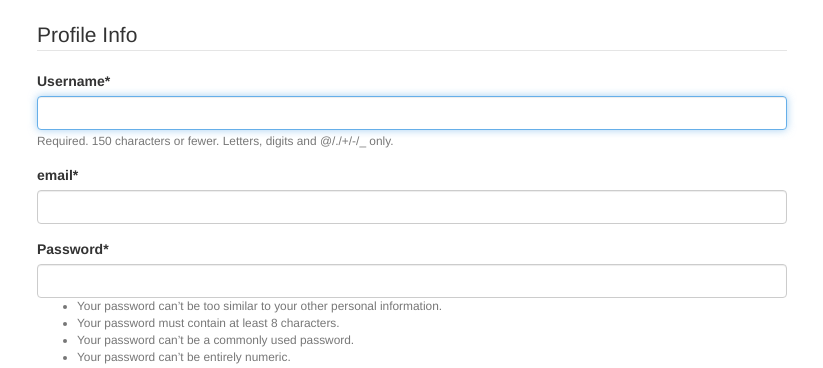
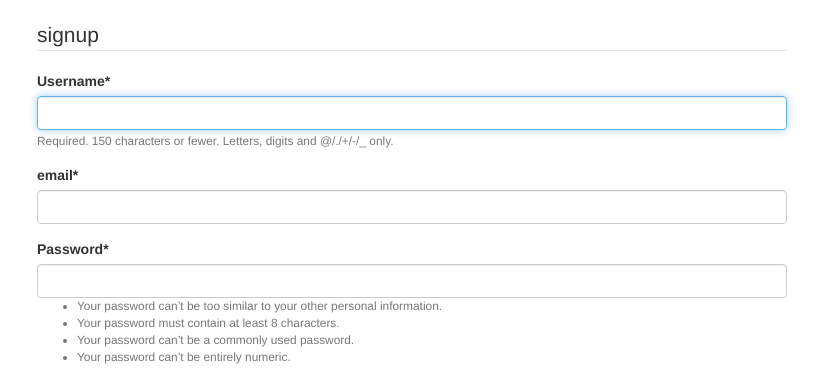
Before and after one commit to mohanpillimitla/tweet, a Django app: page /register/ in a window 1280 px wide. Shown: the part 52-420 px from the top of the page, without its empty margins (33-856 px from the left). Run offline with Django 3.2, Linux system fonts and the light colour scheme; some libraries are stand-ins or nearby versions.

Commit message:
minor changes

```diff
--- a/users/templates/users/login.html
+++ b/users/templates/users/login.html
@@ -7,7 +7,7 @@
       <form method="POST" enctype="multipart/form-data">
           {% csrf_token %}
           <fieldset class="form-group">
-              <legend class="border-bottom mb-4">Profile Info</legend>
+              <legend class="border-bottom mb-4">LOGIN</legend>
               {{ form|crispy }}
           </fieldset>
           <div class="form-group">
--- a/users/templates/users/register.html
+++ b/users/templates/users/register.html
@@ -6,7 +6,7 @@
       <form method="POST" enctype="multipart/form-data">
           {% csrf_token %}
           <fieldset class="form-group">
-              <legend class="border-bottom mb-4">Profile Info</legend>
+              <legend class="border-bottom mb-4">signup</legend>
               {{ u_form|crispy }}
               {{ p_form|crispy }}
           </fieldset>
```
